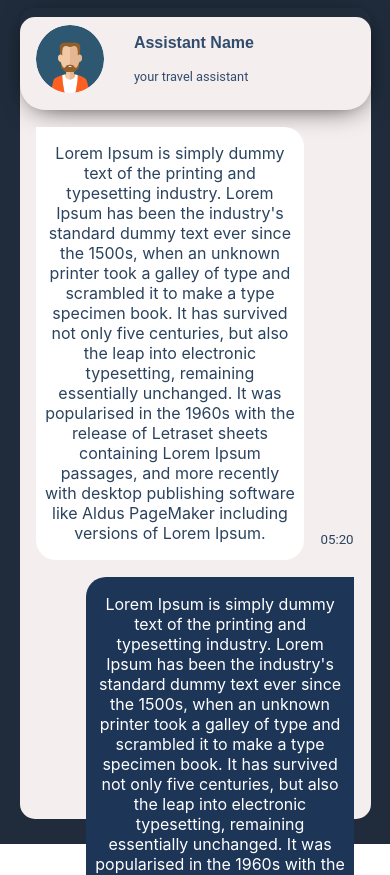
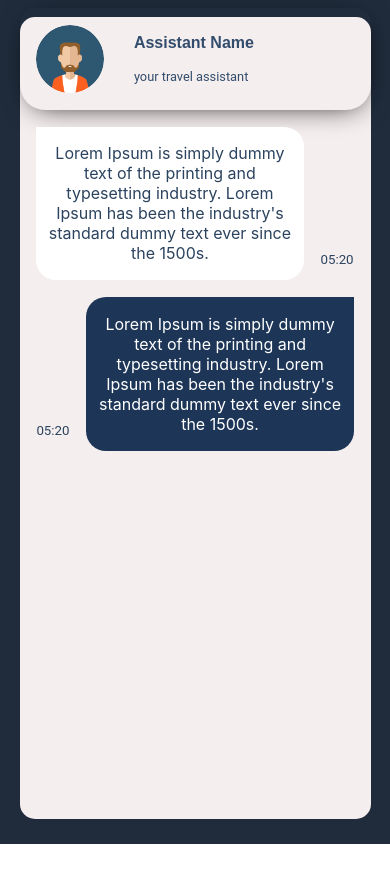
Before and after one commit to jonathassk/travelAiFront, a React (Create React App) app: page / in a window 390 px wide. Shown: the top 875 px of the page. After the commit the page ends 844 px from the top, so only its background shows below. Built offline with nearby package versions, Linux system fonts and the light colour scheme.

Commit message:
diminuição de mensagem para verificar interfaçe mobile

```diff
--- a/src/chat_component_message.js
+++ b/src/chat_component_message.js
@@ -6,7 +6,7 @@
     <div>
         <div className='message_user'>
             <div className='chat_message_user'>
-                <p>Lorem Ipsum is simply dummy text of the printing and typesetting industry. Lorem Ipsum has been the industry's standard dummy text ever since the 1500s, when an unknown printer took a galley of type and scrambled it to make a type specimen book. It has survived not only five centuries, but also the leap into electronic typesetting, remaining essentially unchanged. It was popularised in the 1960s with the release of Letraset sheets containing Lorem Ipsum passages, and more recently with desktop publishing software like Aldus PageMaker including versions of Lorem Ipsum.</p>
+                <p>Lorem Ipsum is simply dummy text of the printing and typesetting industry. Lorem Ipsum has been the industry's standard dummy text ever since the 1500s.</p>
             </div>
             <div className='hours_message_user'>
                 <p className='hours'>05:20</p>
@@ -18,7 +18,7 @@
                 <p className='hours'>05:20</p>
             </div>
             <div className='chat_message_assistant'>
-                <p>Lorem Ipsum is simply dummy text of the printing and typesetting industry. Lorem Ipsum has been the industry's standard dummy text ever since the 1500s, when an unknown printer took a galley of type and scrambled it to make a type specimen book. It has survived not only five centuries, but also the leap into electronic typesetting, remaining essentially unchanged. It was popularised in the 1960s with the release of Letraset sheets containing Lorem Ipsum passages, and more recently with desktop publishing software like Aldus PageMaker including versions of Lorem Ipsum.</p>
+                <p>Lorem Ipsum is simply dummy text of the printing and typesetting industry. Lorem Ipsum has been the industry's standard dummy text ever since the 1500s.</p>
             </div>
 
         </div>
```
